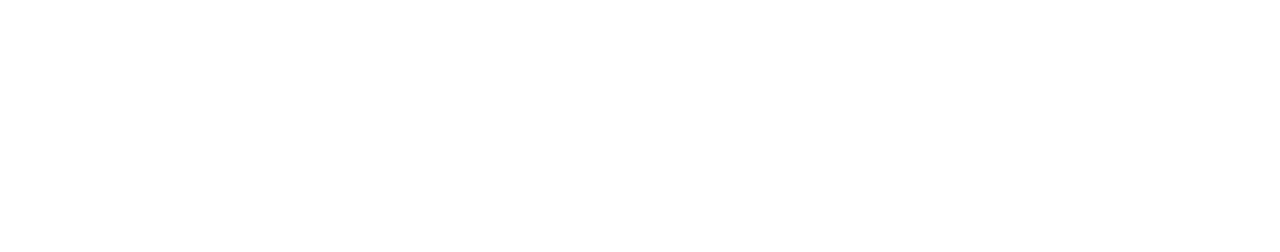
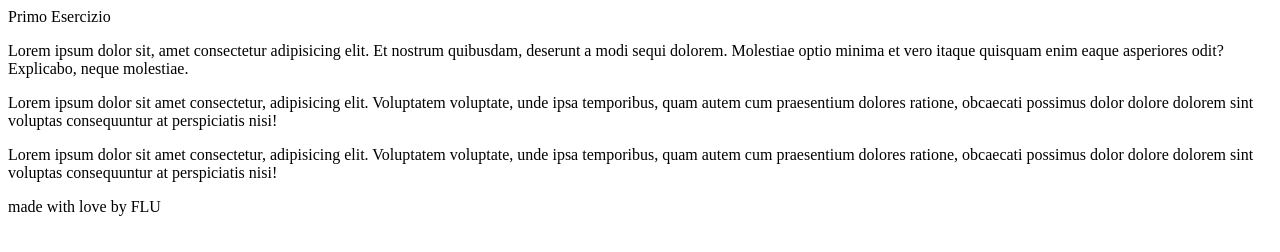
Before and after one commit to FLUlul/htmlcss-hello, a plain HTML site: page index.html in a window 1280 px wide. Drawn offline with Linux system fonts and the light colour scheme.

Commit message:
add content header main footer

```diff
--- a/index.html
+++ b/index.html
@@ -9,17 +9,19 @@
 </head>
 <body>
     <header>
-
+        <div class="titolone">Primo Esercizio</div>
     </header>
 
 
     <main>
-
+        <p>Lorem ipsum dolor sit, amet consectetur adipisicing elit. Et nostrum quibusdam, deserunt a modi sequi dolorem. Molestiae optio minima et vero itaque quisquam enim eaque asperiores odit? Explicabo, neque molestiae.</p>
+        <p>Lorem ipsum dolor sit amet consectetur, adipisicing elit. Voluptatem voluptate, unde ipsa temporibus, quam autem cum praesentium dolores ratione, obcaecati possimus dolor dolore dolorem sint voluptas consequuntur at perspiciatis nisi!</p>
+        <p>Lorem ipsum dolor sit amet consectetur, adipisicing elit. Voluptatem voluptate, unde ipsa temporibus, quam autem cum praesentium dolores ratione, obcaecati possimus dolor dolore dolorem sint voluptas consequuntur at perspiciatis nisi!</p>
     </main>
 
 
     <footer>
-
+        <div class="credits">made with love by <span>FLU</span></div>
     </footer>
 </body>
 </html>
```
